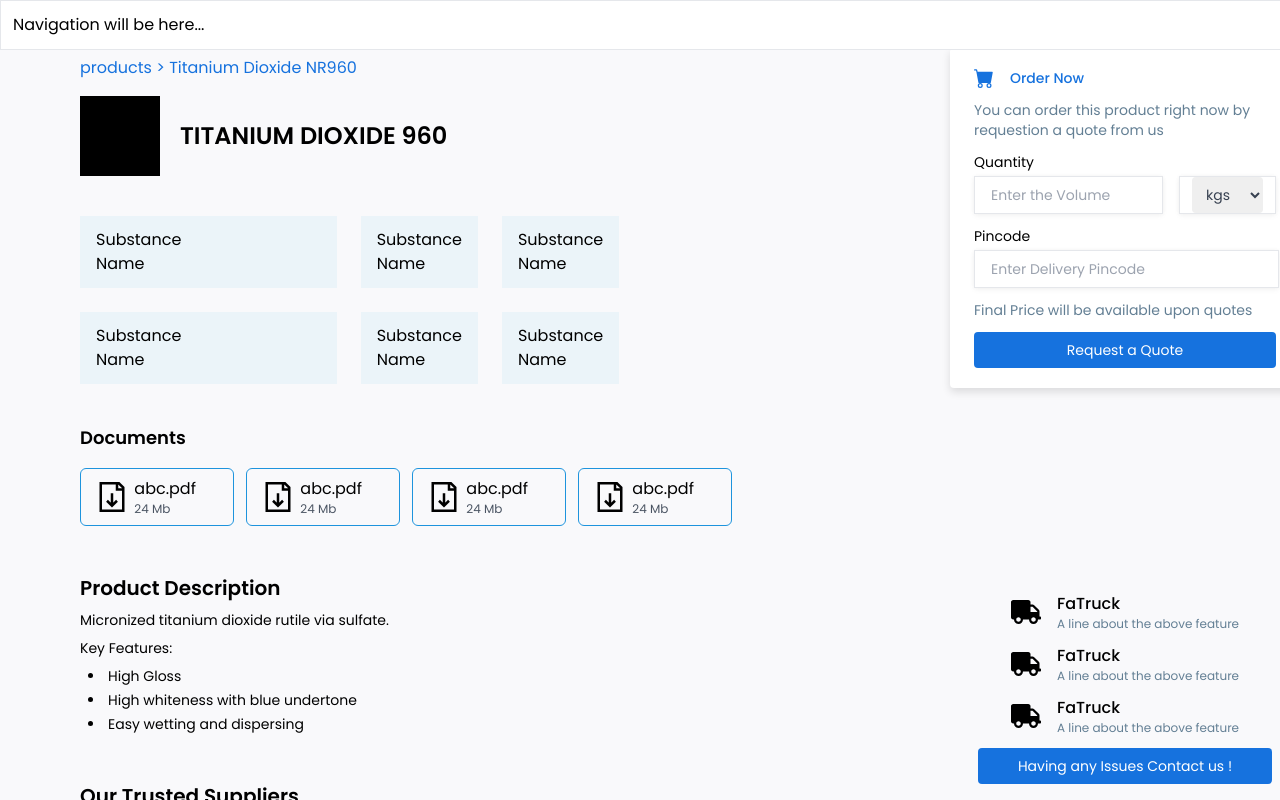
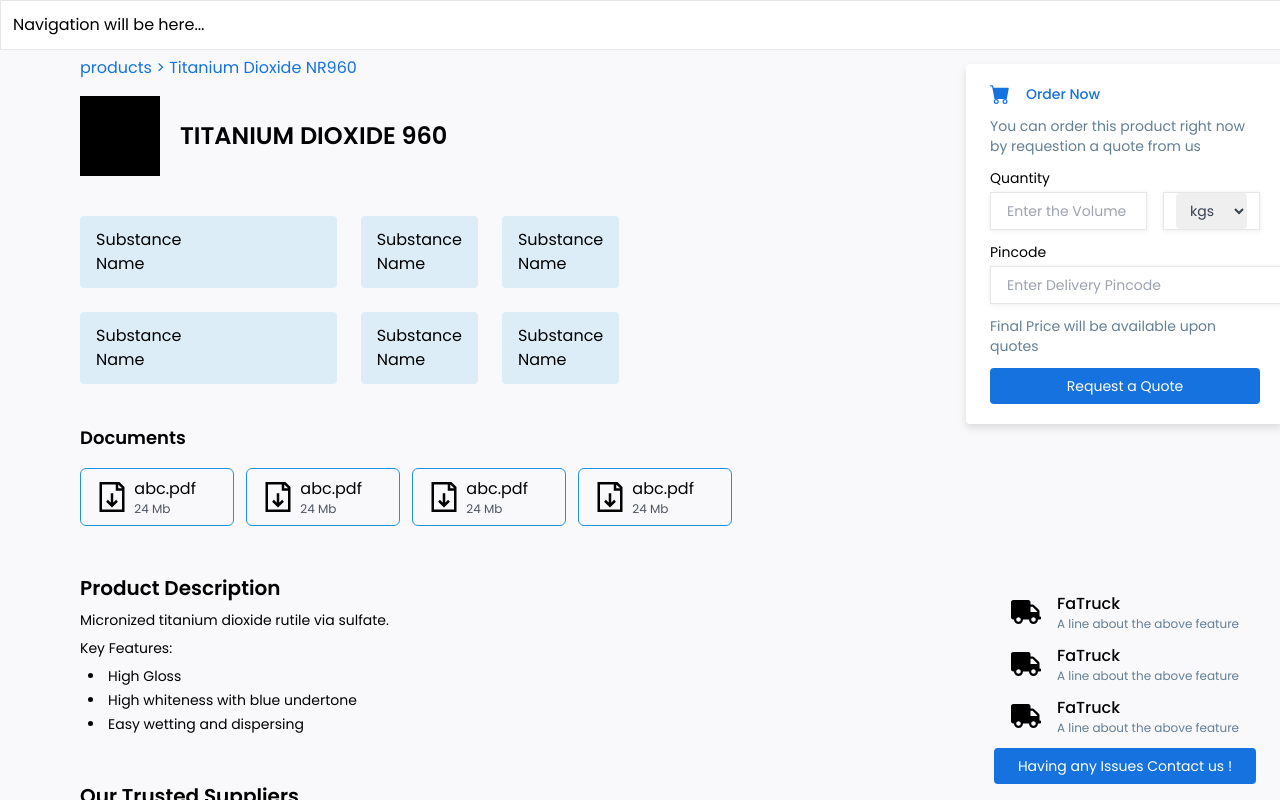
Before and after one commit to maheshpatil132/internship_frontend, a React (Create React App) app: page /prod in a window 1280 px wide. Shown: the top 800 px of the page. Built offline with nearby package versions, Linux system fonts and the light colour scheme.

Commit message:
added routing

```diff
--- a/src/components/OrderForm.js
+++ b/src/components/OrderForm.js
@@ -10,7 +10,7 @@ const OrderForm = () => {
 
 
     return (
-        <div className='px-1 mt-8'>
+        <div className='px-1 mt-12'>
             <form action="" className='order_shadow flex flex-col space-y-3 py-5 px-6 rounded  bg-white text-sm'>
                 <div className=' flex items-center gap-4 text-buyer-primary font-medium'>
                     <BsCartFill size={20} />
--- a/src/components/ProdDerc.js.js
+++ b/src/components/ProdDerc.js.js
@@ -27,29 +27,29 @@ function ProdDecr() {
 					{/* Technical Description */}
 					<div className='mt-10'>
 						<div className="flex">
-							<div className="py-3 px-4 bg-buyer-background w-1/3">
+							<div className="py-3 px-4 rounded prod_bag  w-1/3">
 								<p class="font-xs">Substance</p>
 								<h3 class="font-xl">Name</h3>
 							</div>
-							<div className="py-3 mx-6 px-4 bg-buyer-background w-1/10">
+							<div className="py-3 mx-6 px-4 rounded prod_bag w-1/10">
 								<p class="font-xs">Substance</p>
 								<h3 class="font-xl">Name</h3>
 							</div>
-							<div className="py-3 px-4 bg-buyer-background w-1/10">
+							<div className="py-3 px-4 rounded  prod_bag w-1/10">
 								<p class="font-xs">Substance</p>
 								<h3 class="font-xl">Name</h3>
 							</div>
 						</div>
 						<div className="flex mt-6">
-							<div className="py-3 px-4 bg-buyer-background w-1/3">
+							<div className="py-3 px-4 prod_bag rounded w-1/3">
 								<p class="font-xs">Substance</p>
 								<h3 class="font-xl">Name</h3>
 							</div>
-							<div className="py-3 mx-6 px-4 bg-buyer-background w-1/10">
+							<div className="py-3 mx-6 px-4 rounded prod_bag w-1/10">
 								<p class="font-xs">Substance</p>
 								<h3 class="font-xl">Name</h3>
 							</div>
-							<div className="py-3 px-4 bg-buyer-background w-1/10">
+							<div className="py-3 px-4 rounded prod_bag w-1/10">
 								<p class="font-xs">Substance</p>
 								<h3 class="font-xl">Name</h3>
 							</div>
--- a/src/components/Prodcut.js
+++ b/src/components/Prodcut.js
@@ -11,7 +11,7 @@ const Prodcut = () => {
        <div className=' product flex-1 h-screen overflow-y-scroll '>
          <ProdDecr/>
        </div>
-       <div className='h-screen justify-between order_form px-4 py-4 flex flex-col'>
+       <div className='h-screen justify-between order_form px-8 py-4 flex flex-col'>
           <OrderForm/>
           <Featues/>
        </div>
--- a/src/index.css
+++ b/src/index.css
@@ -88,3 +88,8 @@ body {
   background-image: url('./images/footer.png');
   background-size: cover;
 }
+
+
+.prod_bag {
+  background-color:  #dcedf7;
+}
```
